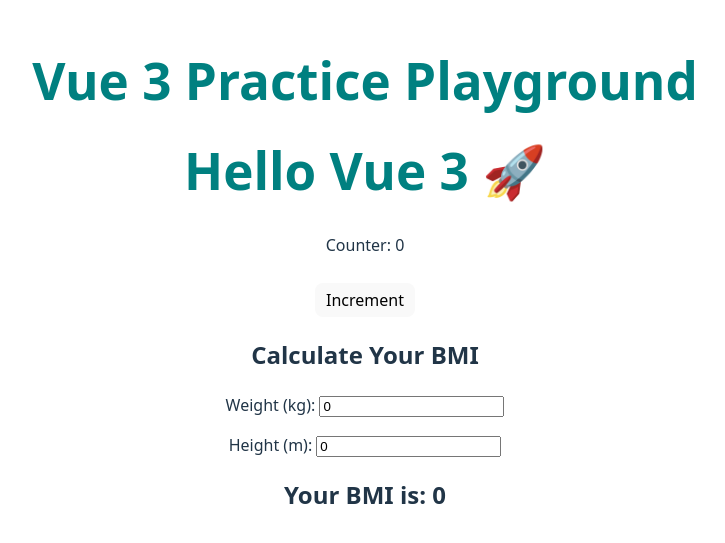
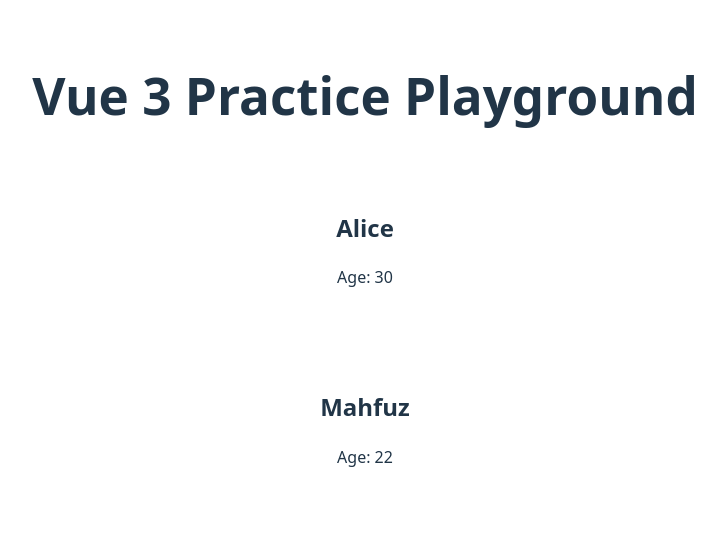
Before and after one commit to AlMahfuzKhanD/vue-3-practice, a Vue app: page / in a window 1280 px wide. Shown: the part 125-668 px from the top of the page, without its empty margins (275-1000 px from the left). Built offline with nearby package versions, Linux system fonts and the light colour scheme.

Commit message:
Day3 props done

```diff
--- a/src/App.vue
+++ b/src/App.vue
@@ -3,23 +3,26 @@
     <h1>Vue 3 Practice Playground</h1>
 
     <!-- Swap this line depending on what you want to test -->
-    <Day1Counter />
+    <!-- <Day1Counter /> -->
     <!-- <Day1User /> -->
     <!-- <Day1Practice /> -->
     <!-- <Day2Computed /> -->
     <!-- <Day2Watcher /> -->
     <!-- <Day2WatchEffect /> -->
-    <Day2BMI />
+    <!-- <Day2BMI /> -->
+    <Day3Props name="Alice" :age="30" />
+    <Day3Props name="Mahfuz" :age="22" />
   </div>
 </template>
 
 <script setup>
 // import Day2BMI from './components/Day2BMI.vue'
-import Day1Counter from './components/Day1Counter.vue'
+// import Day1Counter from './components/Day1Counter.vue'
 // import Day1User from './components/Day1User.vue'
 // import Day1Practice from './components/Day1Practice.vue'
 // import Day2Computed from './components/Day2Computed.vue'
 // import Day2Watcher from './components/Day2Watcher.vue'
 // import Day2WatchEffect from './components/Day2WatchEffect.vue'
-import Day2BMI from './components/Day2BMI.vue'
+// import Day2BMI from './components/Day2BMI.vue'
+import Day3Props from './components/Day3Props.vue'
 </script>
--- /dev/null
+++ b/src/components/Day3Props.vue
@@ -0,0 +1,13 @@
+<template>
+  <div class="card">
+    <h2>{{ name }}</h2>
+    <p>Age: {{ age }}</p>
+  </div>
+</template>
+
+<script setup>
+defineProps({
+  name: String,
+  age: Number
+})
+</script>
```
